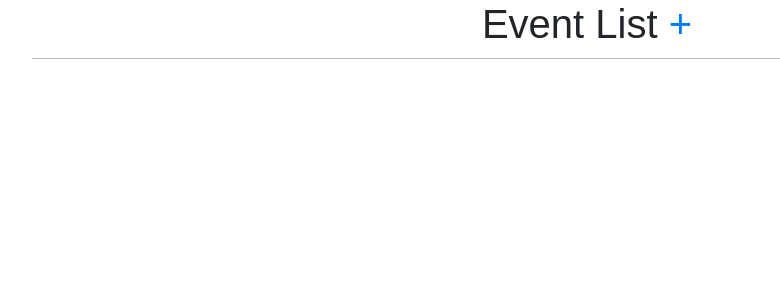
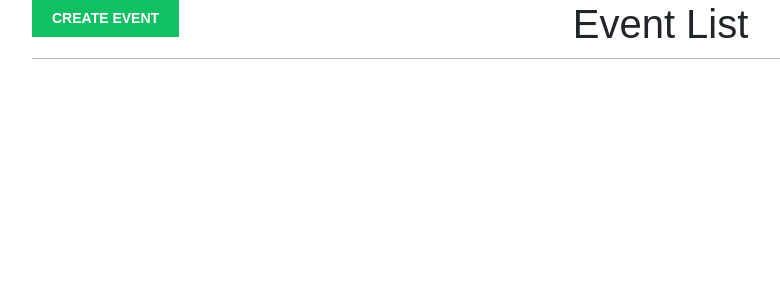
Before and after one commit to godfrey-tankan/Event-Management, a Django app: page /events/events/ in a window 1280 px wide. Shown: the part 56-356 px from the top of the page, without its empty margins (53-833 px from the left). Run offline with Django 4.2, Linux system fonts and the light colour scheme; a user stored in the database is signed in; data that the repository does not hold is empty; some libraries are stand-ins or nearby versions; some web fonts are replaced.

Commit message:
feat: Add "Create Event" button to event list page
This commit adds a "Create Event" button to the event list page. Clicking on the button triggers the same action as clicking on the existing link to create a new event. This provides an alternative way for users to create events without having to click on the link directly.

Co-authored-by: [Author Name]

```diff
--- a/Events/templates/event_list.html
+++ b/Events/templates/event_list.html
@@ -99,8 +99,20 @@
 
       <h1 class="event-list-heading">
         Event List
-        <a href="{% url 'create_event' %}"><span>+</span></a>
+        <input
+          type="submit"
+          value="Create Event"
+          onclick="triggerLinkClick()"
+        />
       </h1>
+      <a class="add-event" href="{% url 'create_event' %}" id="add-event-link">
+      </a>
+
+      <script>
+        function triggerLinkClick() {
+          document.getElementById("add-event-link").click();
+        }
+      </script>
 
       <div class="row">
         {% for event in events %}
```
